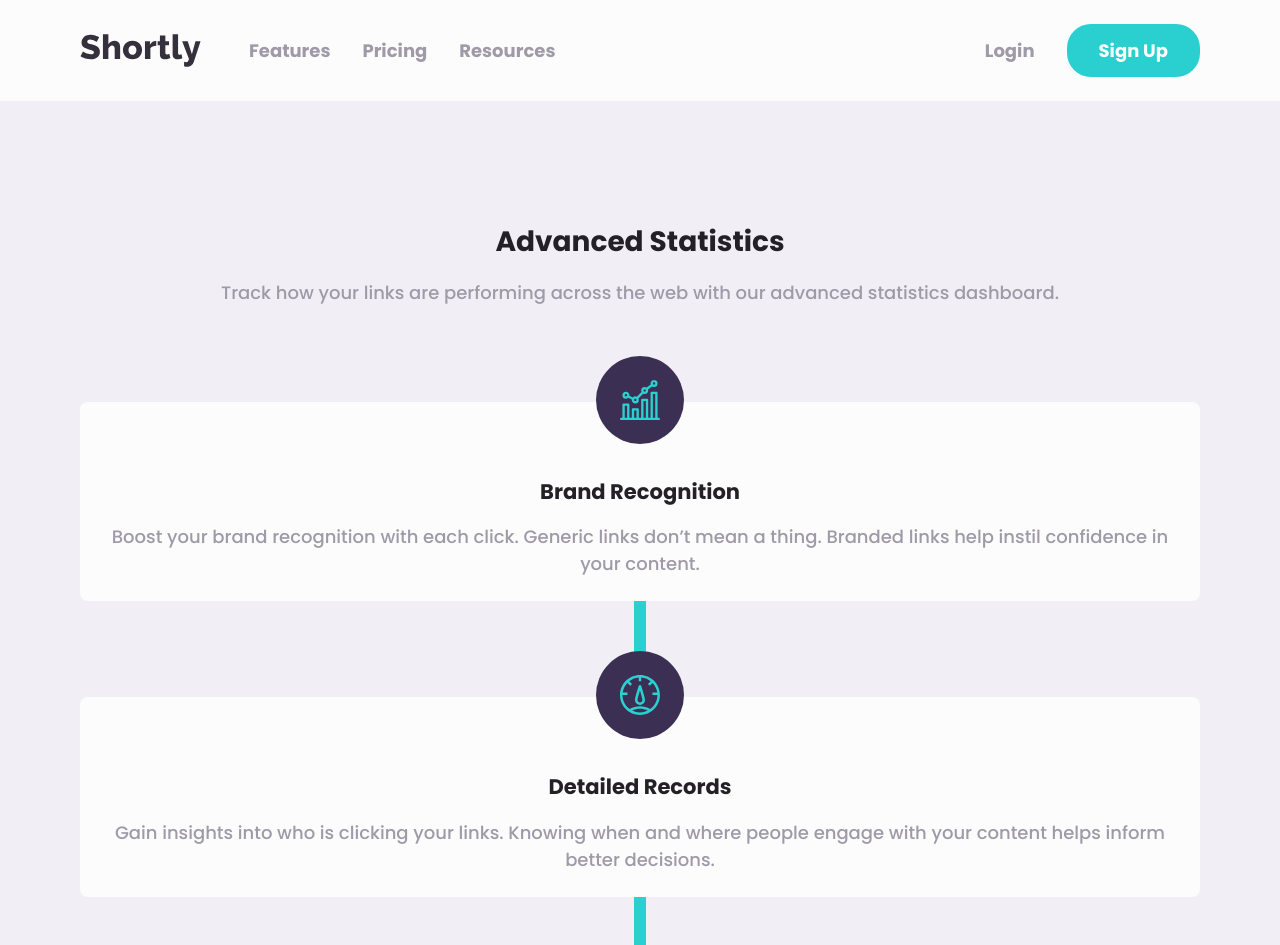
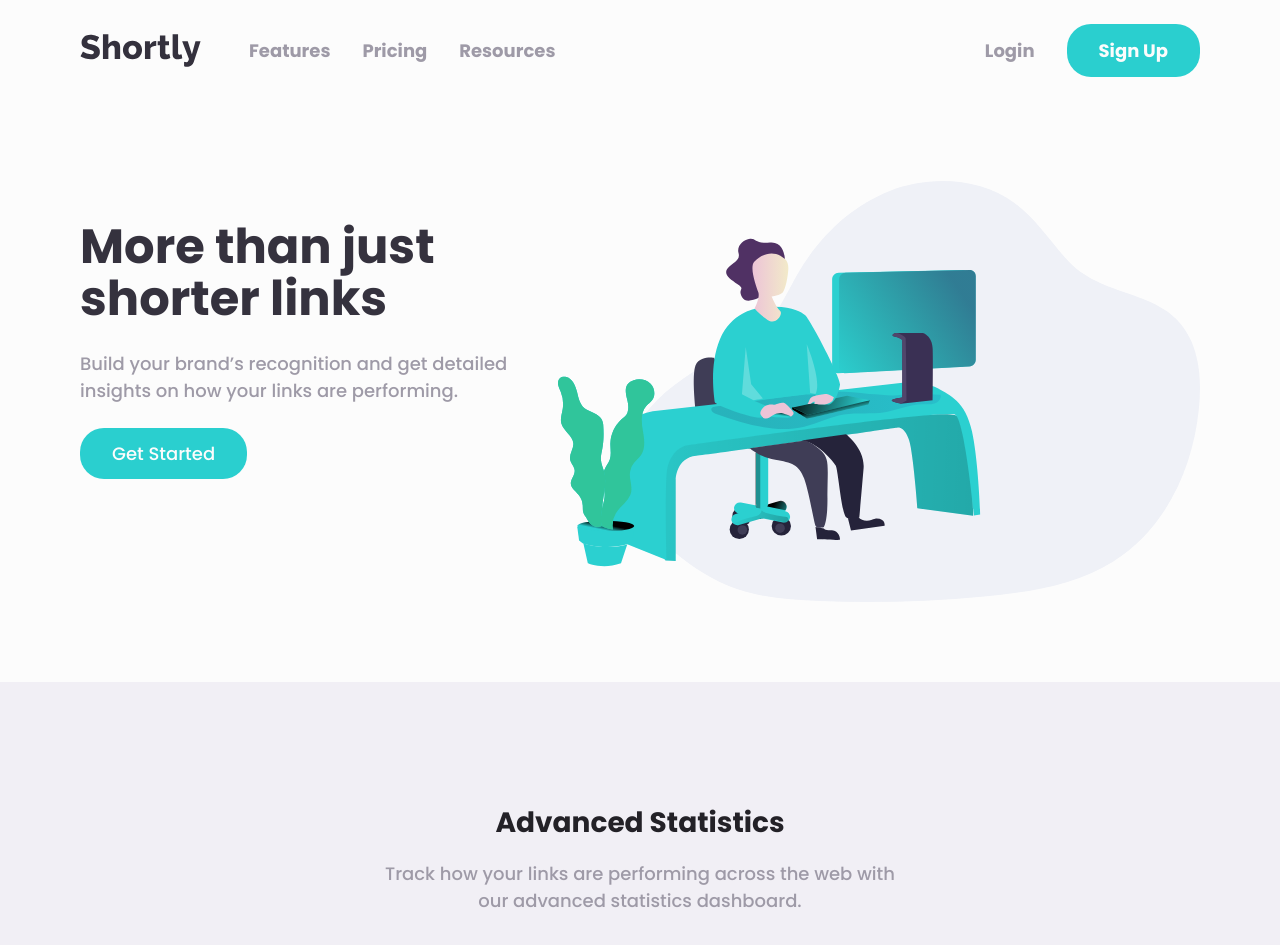
Before and after one commit to EdouardHrgt/url-shortener, a Vue app: page / in a window 1280 px wide. Shown: the top 945 px of the page. Built offline with nearby package versions, Linux system fonts and the light colour scheme.

Commit message:
Add TitleBar component, update layout and styles for improved presentation

```diff
--- a/src/App.vue
+++ b/src/App.vue
@@ -3,6 +3,7 @@ import NavBar from './components/NavBar.vue'
 import FooterBar from './components/FooterBar.vue'
 import Banner from './components/Banner.vue'
 import Stats from './components/Stats.vue'
+import TitleBar from './components/TitleBar.vue'
 </script>
 
 <template>
@@ -11,6 +12,7 @@ import Stats from './components/Stats.vue'
   </header>
 
   <main>
+    <TitleBar />
     <Stats />
   </main>
   <Banner />
--- a/src/assets/base.css
+++ b/src/assets/base.css
@@ -25,9 +25,10 @@
   --spacing-100: 1rem;
   --spacing-150: 1.5rem;
   --spacing-200: 2rem;
-  --spacing-250: 2rem;
+  --spacing-250: 2.5rem;
   --spacing-300: 3rem;
   --spacing-500: 5rem;
+  --spacing-600: 5rem;
 }
 
 *,
--- a/src/assets/main.css
+++ b/src/assets/main.css
@@ -28,7 +28,7 @@ p {
   background-color: var(--blue-400);
   width: auto;
   padding-inline: var(--spacing-200);
-  padding-block: 0.5rem;
+  padding-block: 0.75rem;
   border-radius: 24px;
   color: var(--white);
   border: none;
--- a/src/components/Stats.vue
+++ b/src/components/Stats.vue
@@ -109,8 +109,41 @@ ul .bar {
 }
 
 @media (min-width: 1024px) {
+  ul {
+    display: flex;
+    flex: 1;
+    gap: var(--spacing-200);
+    justify-content: center;
+    align-items: flex-start
+  }
+  ul li:last-of-type {
+    margin-bottom: 0;
+    margin-top: calc(var(--spacing-300) * 2);
+  }
+  ul li:nth-of-type(2) {
+    margin-top: var(--spacing-300);
+  }
+
+  ul li {
+    max-width: 450px;
+    margin-block: 0rem;
+  }
+
+  .label {
+    margin-bottom: var(--spacing-500);
+    max-width: 530px;
+    margin-inline: auto;
+  }
+
+  ul .bar {
+    width: calc(450px + 6rem);
+    position: absolute;
+    top: 50%;
+    left: auto;
+    bottom: auto;
+    transform: translateY(-50%);
+    height: 0.75rem;
+  }
 }
 
-@media (min-width: 800px) {
-}
 </style>
--- a/src/components/TitleBar.vue
+++ b/src/components/TitleBar.vue
@@ -2,29 +2,88 @@
 
 <template>
   <div class="container">
+    <section class="icon |">
+      <img
+        src="/images/illustration-working.svg"
+        alt="An illustration of someone working on a computer" />
+    </section>
     <section class="text |">
       <h1 class="">More than just shorter links</h1>
       <p class="">
         Build your brand’s recognition and get detailed insights on how your links are performing.
       </p>
-      <button class="">Get Started</button>
-    </section>
-    <section class="icon |">
-      <img src="/images/illustration-working.svg" alt="An illustration of someone working on a computer" />
+      <button class="primary-btn">Get Started</button>
     </section>
   </div>
 </template>
 
 <style scoped>
 .container {
-  display: grid;
-  grid-template-columns: 1fr 1fr;
-  gap: var(--spacing-200);
+  padding-inline: var(--spacing-500);
+}
+
+h1 {
+  color: var(--gray-900);
+  text-align: center;
+  font-size: var(--fs-800);
+  line-height: 110%;
+}
+
+.text p {
+  text-align: center;
+  margin-block: var(--spacing-150);
+  max-width: 400px;
+  margin-inline: auto;
+}
+
+.text button {
+  margin-inline: auto;
+  display: block;
+  margin-bottom: var(--spacing-600);
+}
+
+.icon {
+  margin-inline: auto;
+  margin-block: var(--spacing-250);
+}
+
+.icon img {
+  margin-inline: auto;
 }
 
 @media (min-width: 1024px) {
-}
+  .container {
+    display: flex;
+    gap: var(--spacing-200);
+    align-items: start;
+    padding-block: var(--spacing-500);
+    justify-content: space-between;
+  }
 
-@media (min-width: 800px) {
+  .icon {
+    order: 2;
+    margin: 0;
+  }
+
+  .text {
+    margin-top: var(--spacing-250);
+  }
+
+  h1 {
+    text-align: start;
+    margin-top: 0;
+    max-width: 510px;
+  }
+
+  .text p {
+    text-align: start;
+    margin-inline: 0;
+    max-width: 500px;
+  }
+
+  .text button {
+    margin-inline: 0;
+    margin-bottom: 0;
+  }
 }
 </style>
```
